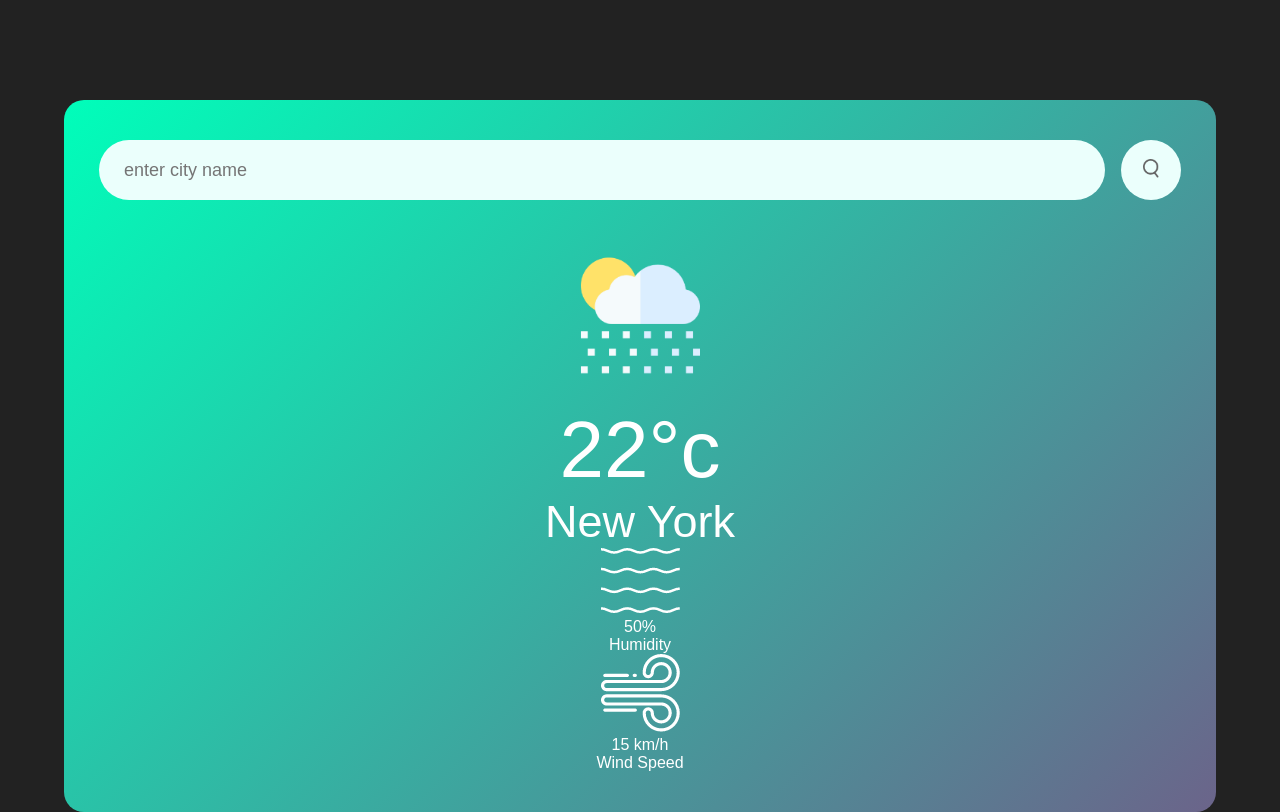
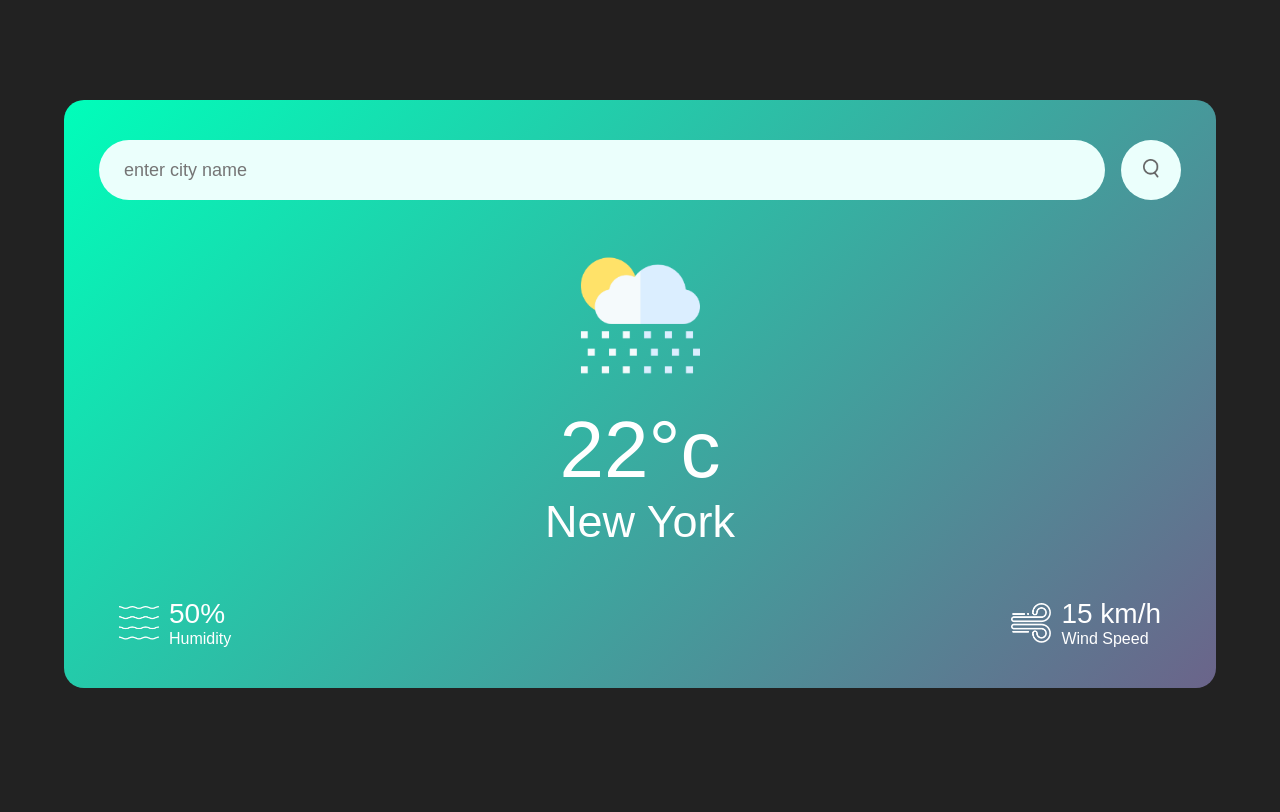
Before and after one commit to EvanilsonP/weather-app, a plain HTML site: page index.html in a window 1280 px wide. Drawn offline with Linux system fonts and the light colour scheme.

Commit message:
finishing up css style

```diff
--- a/style.css
+++ b/style.css
@@ -68,3 +68,27 @@ body {
     font-weight: 400;
     margin-top: -10;
 }
+
+.details {
+    display: flex;
+    align-items: center;
+    justify-content: space-between;
+    padding: 0 20px;
+    margin-top: 50px;
+}
+
+.col {
+    display: flex;
+    align-items: center;
+    text-align: left;
+}
+
+.col img {
+    width: 40px;
+    margin-right: 10px;
+}
+
+.humidity, .wind {
+    font-size: 28px;
+    margin-top: -6;
+}
```
